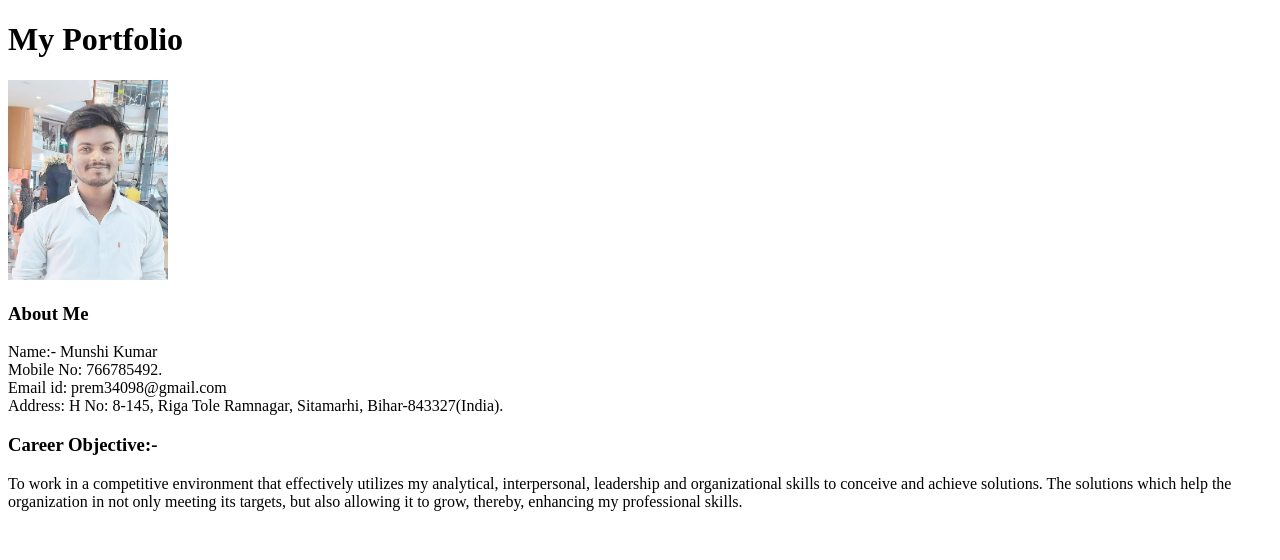
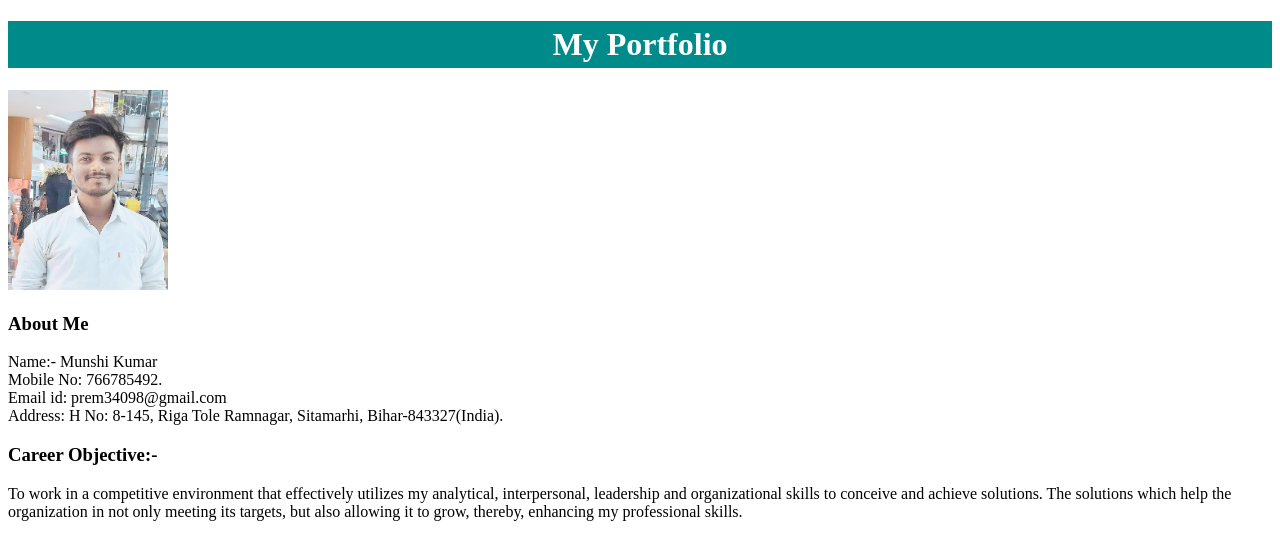
Before and after one commit to Prem-Portfolio/UI-P-Portfolio, a website: page index.html in a window 1280 px wide. Drawn offline with Linux system fonts and the light colour scheme.

Commit message:
Portfolio Version-02

```diff
--- a/index.html
+++ b/index.html
@@ -5,6 +5,7 @@
     <meta http-equiv="X-UA-Compatible" content="IE=edge">
     <meta name="viewport" content="width=device-width, initial-scale=1.0">
     <title>My Resume</title>
+    <link rel="stylesheet" href="src/styles/template.css">
 </head>
 <body>
     <h1>My Portfolio</h1>
--- /dev/null
+++ b/src/styles/template.css
@@ -0,0 +1,6 @@
+h1 {
+    background-color: darkcyan;
+    color: white;
+    text-align: center;
+    padding: 5px;
+}
```
